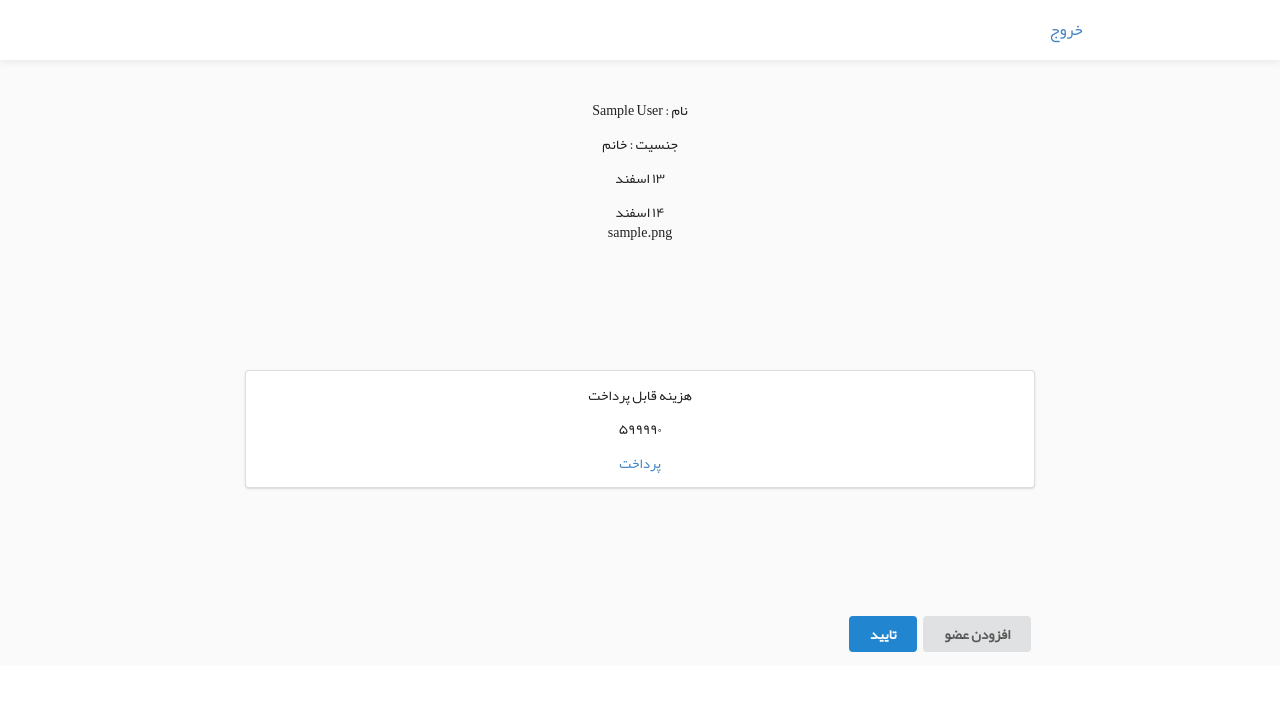
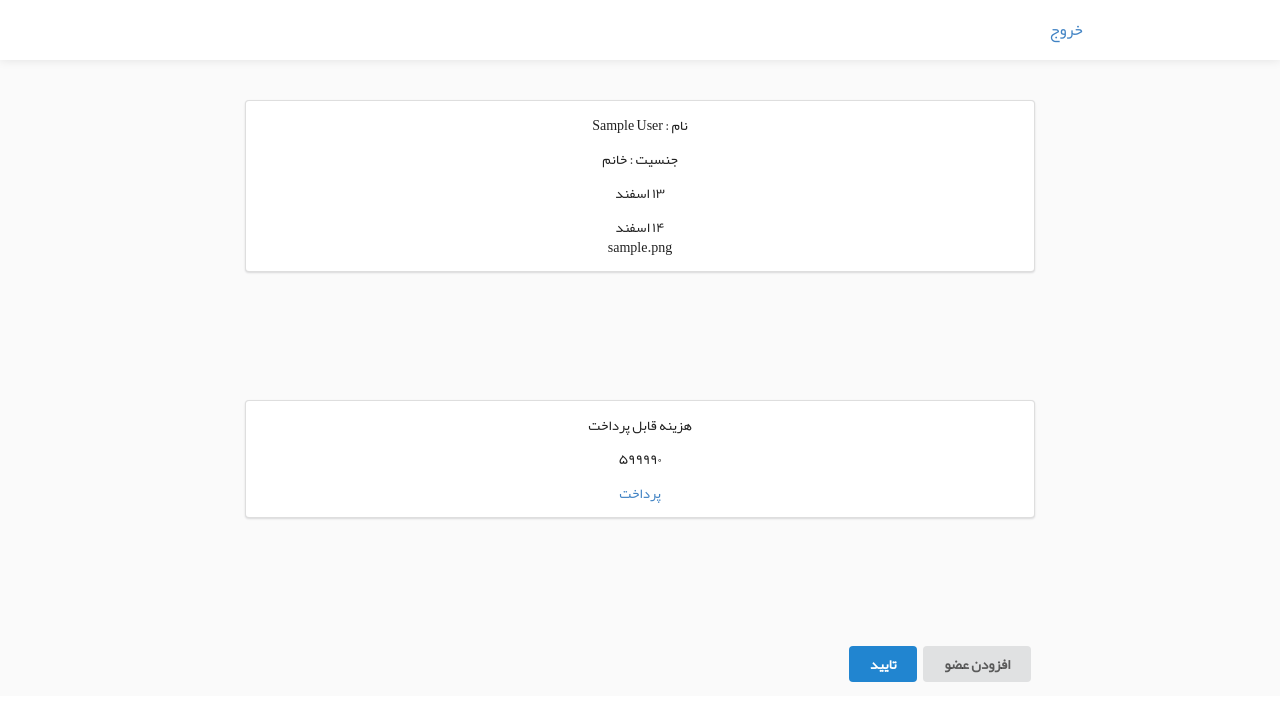
Before and after one commit to alimahdiyar/sfmc, a Django app: page /dorm/dorm_users/ in a window 1280 px wide. Shown: the top 721 px of the page. Run offline with Django 3.2, Linux system fonts and the light colour scheme; a user stored in the database is signed in; tables that the repository leaves empty hold one stand-in row (values such as "Sample post").

Commit message:
edit dorm_users template

```diff
--- a/templates/dorm_users.html
+++ b/templates/dorm_users.html
@@ -42,7 +42,8 @@
 
 <div dir="rtl" class="ui center aligned grid" style="direction: rtl; padding-top: 100px; background-color: #fafafa;">
   <div class="fourteen wide mobile ten wide tablet ten wide computer column">
-
+    <div class="ui piled segment" id="content_main_content_second">
+      <div class="text_main_content">
         <p>نام : {{dorm_user.name}}</p>
         <p>جنسیت  : {% if dorm_user.sex %}خانم{% else %}آقا{%endif%}</p>
         {% if dorm_user.day1 %}
@@ -52,8 +53,9 @@
         <p>14 اسفند</p>
         {% endif %}
 
-    {{dorm_user.student_card_image}}
-
+        {{ MEDIA_URL }}{{dorm_user.student_card_image}}
+      </div>
+    </div>
   </div>
 </div>
 {% endfor %}
```
Lines whose indentation alone changed are shown as unchanged.
